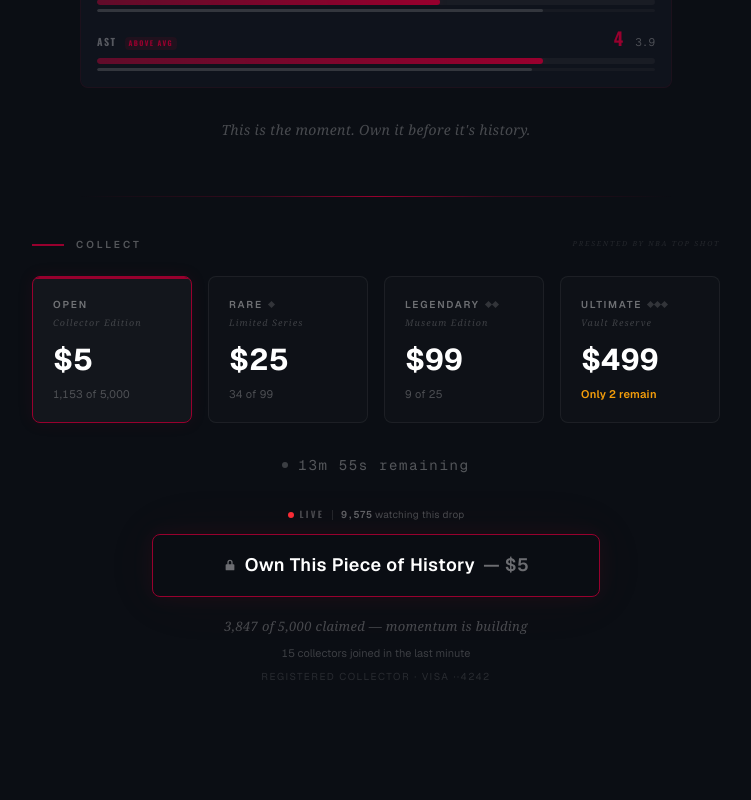
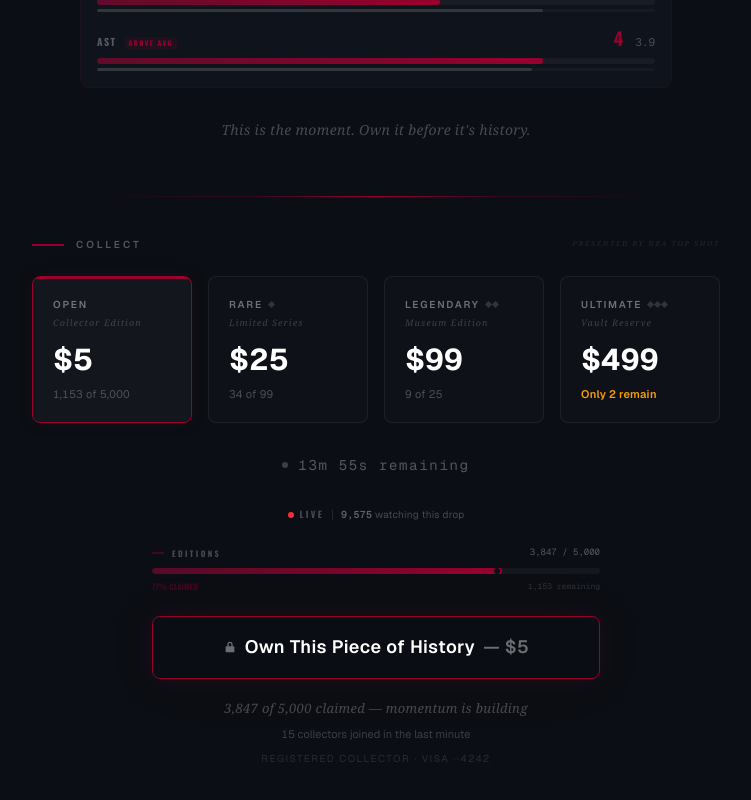
Before and after one commit to roham/tst-prototypes, a Next.js app: page /broadcast/bam in a window 1280 px wide. Shown: the part 1416-2216 px from the top of the page, without its empty margins (264-1015 px from the left). Built offline with nearby package versions, Linux system fonts and the light colour scheme.

Commit message:
v0.161: broadcast — ESPN edition supply stat bar graphic near CTA

```diff
--- a/app/broadcast/[momentId]/page.tsx
+++ b/app/broadcast/[momentId]/page.tsx
@@ -2528,6 +2528,76 @@ export default function BroadcastPage() {
             </div>
           )}
 
+          {/* ── BROADCAST EDITION GRAPHIC — ESPN on-screen stat bar ── */}
+          {/* Every ESPN broadcast overlays graphical stat bars (possession %, */}
+          {/* shooting splits) during live games. This shows edition supply as */}
+          {/* a broadcast-style horizontal stat graphic with team-color fill. */}
+          {!countdown.isEnded && !isPurchasing && (
+            <div className="mt-6 mb-6 max-w-md mx-auto w-full">
+              {/* Broadcast graphic header — team-color accent + label */}
+              <div className="flex items-center justify-between mb-2">
+                <div className="flex items-center gap-2">
+                  <div
+                    className="h-[2px] w-3"
+                    style={{ backgroundColor: `${moment.teamColors.primary}60` }}
+                  />
+                  <span
+                    className="text-[8px] font-bold uppercase tracking-[0.3em] text-white/25"
+                    style={{ fontFamily: 'var(--font-oswald), sans-serif' }}
+                  >
+                    Editions
+                  </span>
+                </div>
+                <span className="text-[9px] font-mono tabular-nums text-white/30">
+                  {moment.editionsClaimed.toLocaleString()} / {moment.editionSize.toLocaleString()}
+                </span>
+              </div>
+              {/* Bar — team-color fill on dark track, broadcast stat bar style */}
+              <div
+                className="relative h-[6px] rounded-full overflow-hidden"
+                style={{ backgroundColor: 'rgba(255,255,255,0.04)' }}
+              >
+                <div
+                  className="absolute inset-y-0 left-0 rounded-full transition-all duration-1000 ease-out"
+                  style={{
+                    width: `${Math.min(100, (moment.editionsClaimed / moment.editionSize) * 100)}%`,
+                    background: (moment.editionsClaimed / moment.editionSize) >= 0.8
+                      ? `linear-gradient(90deg, ${moment.teamColors.primary}, #F59E0B)`
+                      : `linear-gradient(90deg, ${moment.teamColors.primary}80, ${moment.teamColors.primary})`,
+                    boxShadow: (moment.editionsClaimed / moment.editionSize) >= 0.8
+                      ? `0 0 8px ${moment.teamColors.primary}40, 0 0 4px #F59E0B30`
+                      : `0 0 6px ${moment.teamColors.primary}30`,
+                  }}
+                />
+                {/* Tip marker — bright dot at the fill edge, like a broadcast stat highlight */}
+                <div
+                  className="absolute top-1/2 -translate-y-1/2 h-[10px] w-[10px] rounded-full border-2"
+                  style={{
+                    left: `calc(${Math.min(100, (moment.editionsClaimed / moment.editionSize) * 100)}% - 5px)`,
+                    borderColor: (moment.editionsClaimed / moment.editionSize) >= 0.8 ? '#F59E0B' : moment.teamColors.primary,
+                    backgroundColor: '#0B0E14',
+                    boxShadow: `0 0 6px ${(moment.editionsClaimed / moment.editionSize) >= 0.8 ? '#F59E0B' : moment.teamColors.primary}50`,
+                  }}
+                />
+              </div>
+              {/* Labels — left (claimed %) and right (remaining) */}
+              <div className="flex items-center justify-between mt-1.5">
+                <span
+                  className="text-[8px] font-bold tabular-nums"
+                  style={{
+                    fontFamily: 'var(--font-oswald), sans-serif',
+                    color: `${moment.teamColors.primary}60`,
+                  }}
+                >
+                  {Math.round((moment.editionsClaimed / moment.editionSize) * 100)}% CLAIMED
+                </span>
+                <span className="text-[8px] font-mono tabular-nums text-white/15">
+                  {(moment.editionSize - moment.editionsClaimed).toLocaleString()} remaining
+                </span>
+              </div>
+            </div>
+          )}
+
           {/* CTA button */}
           <div className={`${!countdown.isEnded && !isPurchasing ? '' : 'mt-8'} flex flex-col items-center`}>
             <button
```
